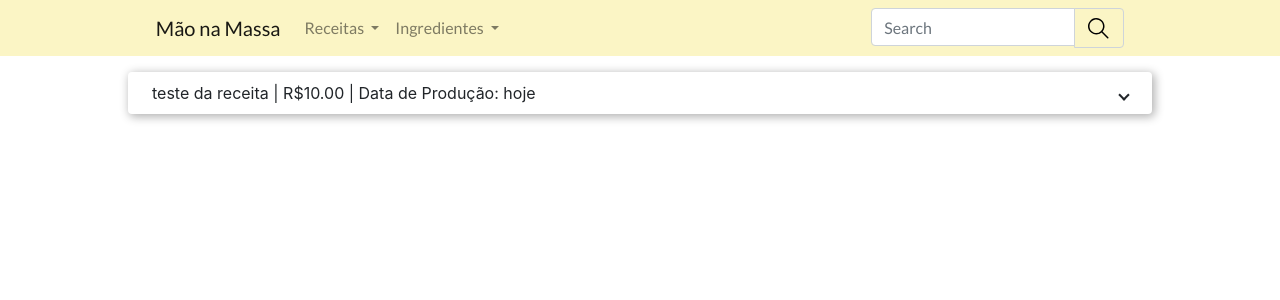
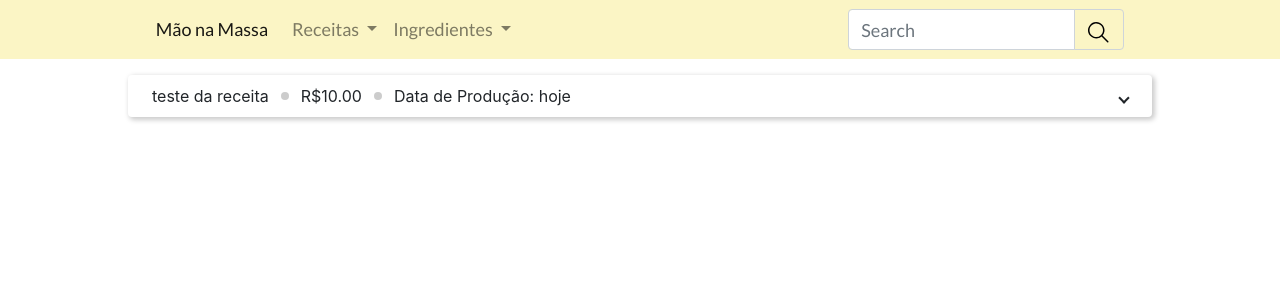
Before and after one commit to GabTeodoro/mao-na-massa, an Angular app in the folder src/front-end/: page /list/recipes in a window 1280 px wide. Shown: the top 300 px of the page. Built offline with nearby package versions, Linux system fonts and the light colour scheme.

Commit message:
Updating List recipes and header styles

```diff
--- a/src/front-end/src/app/header/header.component.css
+++ b/src/front-end/src/app/header/header.component.css
@@ -1,8 +1,17 @@
 .soft-yellow {
   background-color: var(--main-color)
 }
+
+.h {
+  height: 1.5rem;
+  align-self: center;
+}
+a > img{
+  margin: auto auto;
+}
 *{
   font-family: 'Lato', sans-serif;
+  font-size: 1.125rem;
 }
 .w-80{
   width: 80%;
--- a/src/front-end/src/app/header/header.component.html
+++ b/src/front-end/src/app/header/header.component.html
@@ -30,7 +30,7 @@
             Receitas
           </a>
           <div class="dropdown-menu" aria-labelledby="navbarReceitas">
-            <a class="dropdown-item" href="/add/recipe">Cadastar Receita</a>
+            <a class="dropdown-item" href="/add/recipe">Cadastrar Receita</a>
             <a class="dropdown-item" href="/list/recipes">Minhas Receitas</a>
           </div>
         </li>
@@ -70,8 +70,8 @@
             aria-label="Search"
           />
           <div class="input-group-append">
-            <span for='search' class="input-group-text soft-yellow" id="basic-addon1">
-            <a href="#" id='search' >
+            <span for='search' class=" input-group-text soft-yellow" id="basic-addon1">
+            <a class='h' href="#" id='search' >
               <img src="assets/svg/search24px.svg" alt="Pesquisar" />
             </a>
             </span>
--- a/src/front-end/src/app/recipes/list-recipes/list-recipes.component.css
+++ b/src/front-end/src/app/recipes/list-recipes/list-recipes.component.css
@@ -3,13 +3,46 @@
   display: block;
 }
 ul {
-  list-style-type: circle;
+  list-style-type: initial;
 }
 mat-expansion-panel{
   padding: 5px 0;
 
-  box-shadow: 2px 2px 10px 1px rgba(0, 0, 0, 0.3);
+  box-shadow: 2px 2px 5px 1px #ccc;
 }
+
 mat-expansion-panel-header {
   height: 2rem;
+  margin-bottom: 1px solid black;
 }
+span {
+  display: inline-block;
+}
+mat-action-row{
+  border-top-left-radius: 5px;
+  border-top-right-radius: 5px;
+  border-top-color: #ccc;
+}
+span  + span {
+  margin-left: 1rem;
+  padding-left: 1rem;
+
+  position: relative;
+
+}
+span + span::before {
+  content: '';
+  width: 0.50rem;
+  height: 0.50rem;
+  border-radius: 0.25rem;
+  left: 0;
+  background-color: #ccc;
+  position: absolute;
+  top: 50%;
+  transform: translate(-50%,-50%);
+}
+
+
+p{
+  margin: 1rem;
+}
--- a/src/front-end/src/app/recipes/list-recipes/list-recipes.component.html
+++ b/src/front-end/src/app/recipes/list-recipes/list-recipes.component.html
@@ -1,14 +1,14 @@
 <mat-accordion *ngFor='let recipe of recipes'>
   <mat-expansion-panel >
     <mat-expansion-panel-header >
-      {{recipe.name}} | {{recipe.finalPrice | currency:'R$' }} | Data de Produção: {{recipe.productionDate}}
+      <span>{{recipe.name}}</span><span>{{recipe.finalPrice | currency:'R$' }}</span>  <span>Data de Produção: {{recipe.productionDate}}</span>
     </mat-expansion-panel-header>
-    <p style="margin-top: 0.75rem;">Percentual  de lucro: {{recipe.profitPercentage}}%</p>
+    <p>Percentual  de lucro: {{recipe.profitPercentage}}%</p>
     <p>Valor Minimo: {{recipe.minimumValue | currency:'R$' }}</p>
     <div *ngIf='recipe.lines.length > 0' >
-      Ingredientes:
+    <p>Ingredientes:</p>
       <ul *ngFor='let linha of recipe.lines' >
-        <li>Id: {{linha.id}} | Qtde: {{linha.quantityIngredient}} | total: {{linha.total}}</li>
+        <li class='teste'>Id: {{linha.id}} | Qtde: {{linha.quantityIngredient}} | total: {{linha.total}}</li>
       </ul>
     </div>
 
--- a/src/front-end/src/styles.css
+++ b/src/front-end/src/styles.css
@@ -1,5 +1,9 @@
 /* You can add global styles to this file, and also import other style files */
 /* @import url('https://fonts.googleapis.com/css2?family=Roboto:wght@400;700&display=swap'); */
+
+:root{
+  --soft-yellow: #fbf5c5;
+}
 
 .soft-yellow {
   --main-color: #fbf5c5;
```
